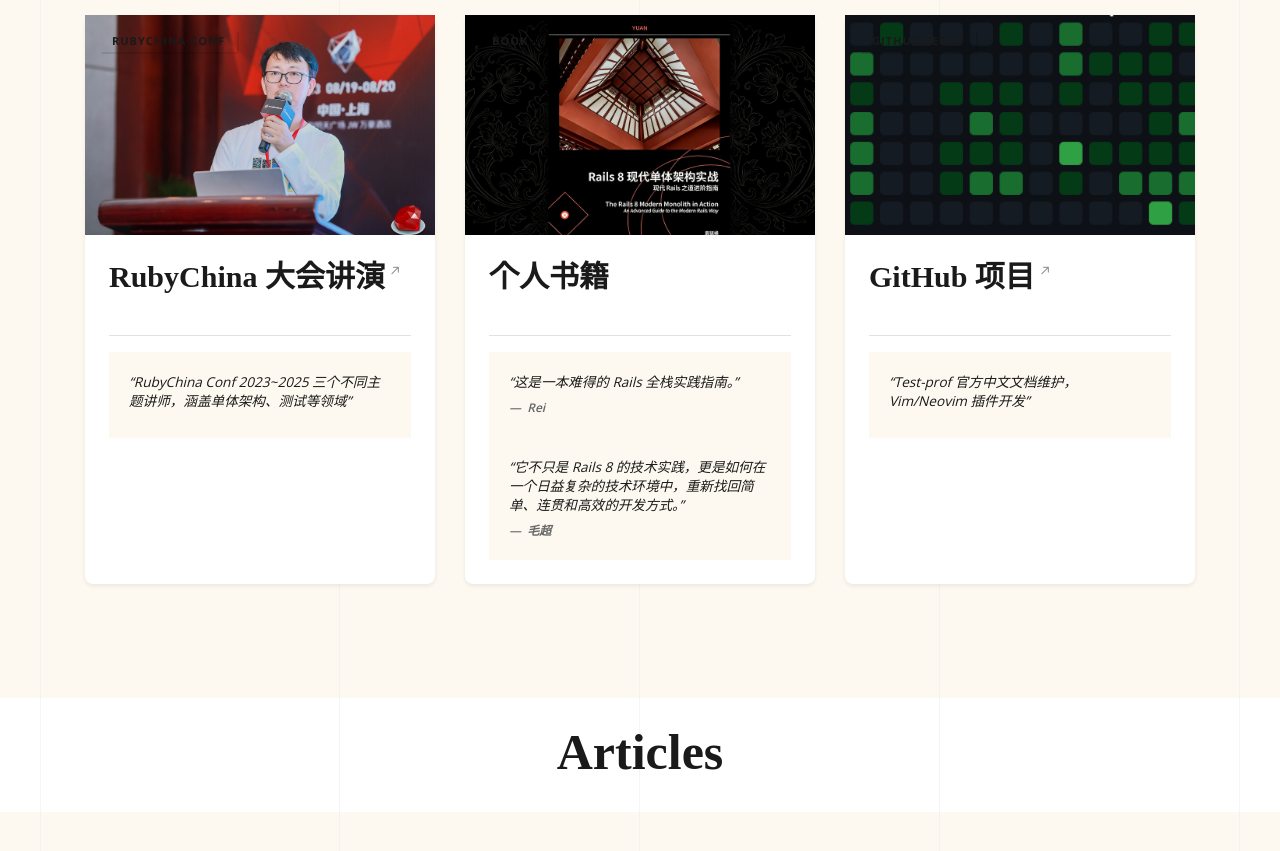
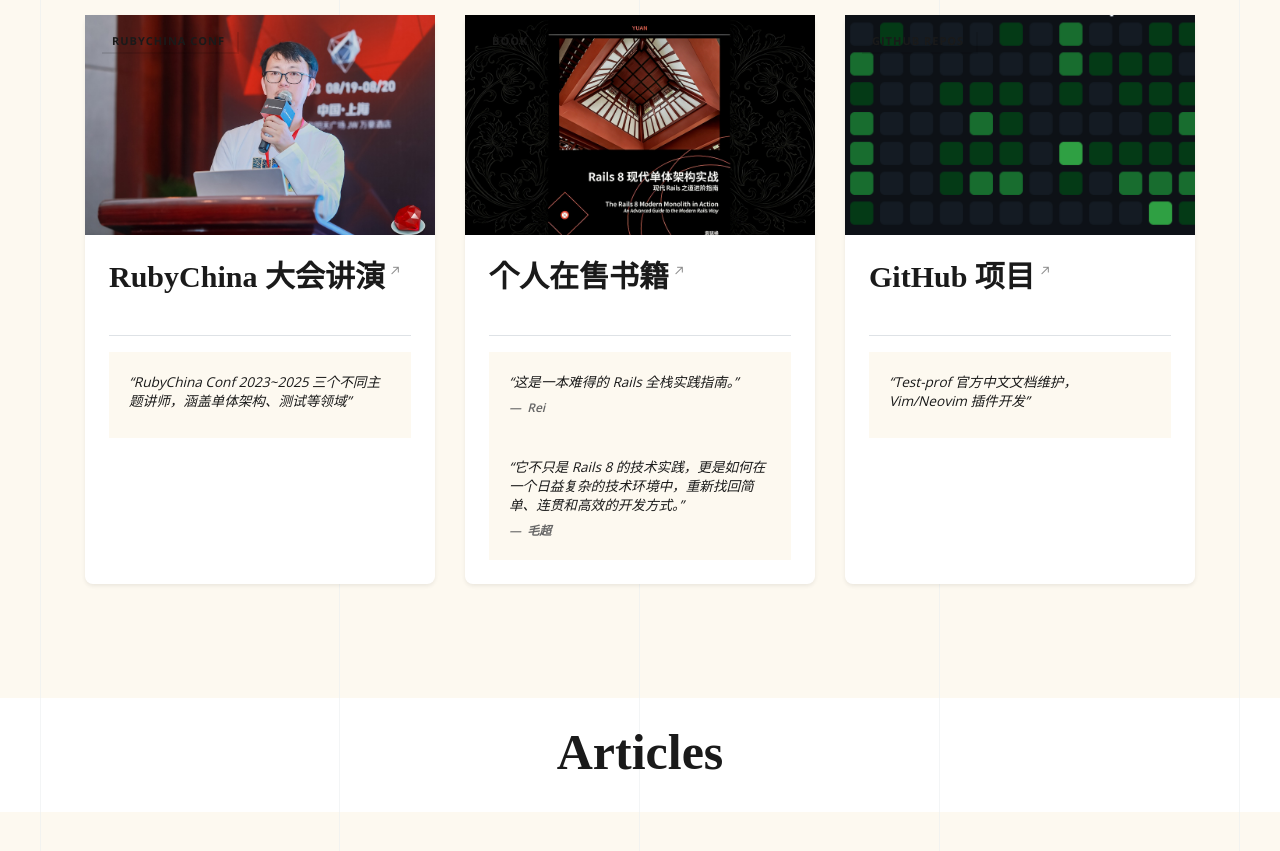
Before and after one commit to xfyuan/xiaofengyuan.com, a Jekyll site: the page built from index.html, in a window 1280 px wide and 900 px high, scrolled down 919 px. Shown: the top 851 px of the window. Built offline with Jekyll 4.4.1, drawn with Linux system fonts in a browser that asks for light colours; some web fonts are replaced; the list of posts is cut into pages by our own code.

```diff
--- a/_data/works.yml
+++ b/_data/works.yml
@@ -9,10 +9,10 @@
   #     author: "张总"
   #     position: "某科技公司 CEO"
 
-- title: "个人书籍"
+- title: "个人在售书籍"
   category: "Book"
   image: "assets/images/works/book.png"
-  link: "#"
+  link: "https://leanpub.com/therails8modernmonolithinaction"
   description: ""
   testimonials:
     - content: "这是一本难得的 Rails 全栈实践指南。"
```
